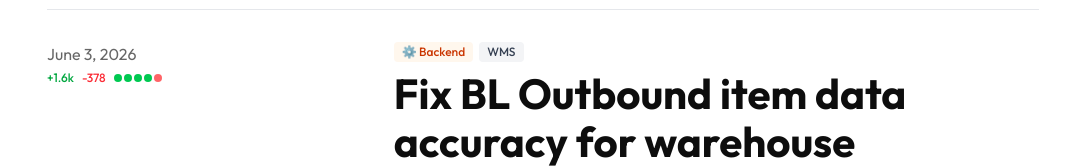
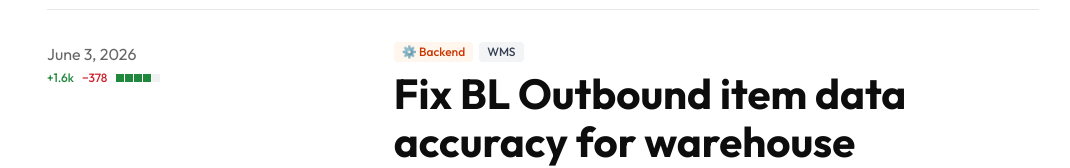
Before and after one commit to SjdnDzikran/changelog-len, a Next.js app: page / in a window 1280 px wide. Shown: the part 283-451 px from the top of the page, without its empty margins (97-1167 px from the left). Built offline with nearby package versions, Linux system fonts and the light colour scheme.

Commit message:
style: match GitHub diffstat blocks (8px squares, exact GitHub colors)

```diff
--- a/src/app/page.tsx
+++ b/src/app/page.tsx
@@ -27,25 +27,31 @@ function DayDiffStats({ day }: { day: ChangelogDayType }) {
 
   if (total === 0) return null;
 
-  const additionsPercent = total > 0 ? (totalAdditions / total) * 100 : 50;
-  const deletionsPercent = total > 0 ? (totalDeletions / total) * 100 : 50;
+  const additionsPercent = (totalAdditions / total) * 100;
+  const totalPercent = additionsPercent + ((totalDeletions / total) * 100);
+  const greenCount = Math.round((additionsPercent / totalPercent) * 5);
+  const redCount = 5 - greenCount;
 
   return (
     <div className="flex items-center gap-2 text-xs text-black/50 mt-1">
-      <span className="text-green-600 font-medium">+{formatNumber(totalAdditions)}</span>
-      <span className="text-red-500 font-medium">-{formatNumber(totalDeletions)}</span>
-      <div className="flex gap-0.5">
-        {Array.from({ length: 5 }).map((_, i) => {
-          const threshold = ((i + 1) / 5) * 100;
-          const isGreen = threshold <= additionsPercent;
-          return (
-            <div
-              key={i}
-              className={`h-2 w-2 rounded-sm ${isGreen ? "bg-green-500" : "bg-red-400"}`}
-            />
-          );
-        })}
-      </div>
+      <span className="font-medium" style={{ color: "rgb(31, 136, 61)" }}>+{formatNumber(totalAdditions)}</span>
+      <span className="font-medium" style={{ color: "rgb(207, 34, 46)" }}>−{formatNumber(totalDeletions)}</span>
+      <span className="inline-flex" aria-hidden="true">
+        {Array.from({ length: greenCount }).map((_, i) => (
+          <span
+            key={`g${i}`}
+            className="inline-block"
+            style={{ width: 8, height: 8, backgroundColor: "rgb(31, 136, 61)", marginLeft: 1 }}
+          />
+        ))}
+        {Array.from({ length: redCount }).map((_, i) => (
+          <span
+            key={`r${i}`}
+            className="inline-block"
+            style={{ width: 8, height: 8, backgroundColor: "rgba(129, 139, 152, 0.12)", marginLeft: 1 }}
+          />
+        ))}
+      </span>
     </div>
   );
 }
```
